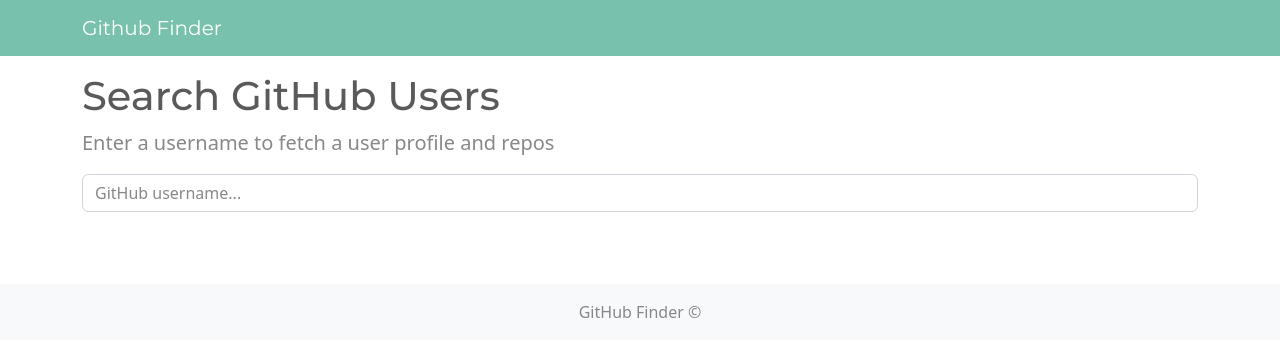
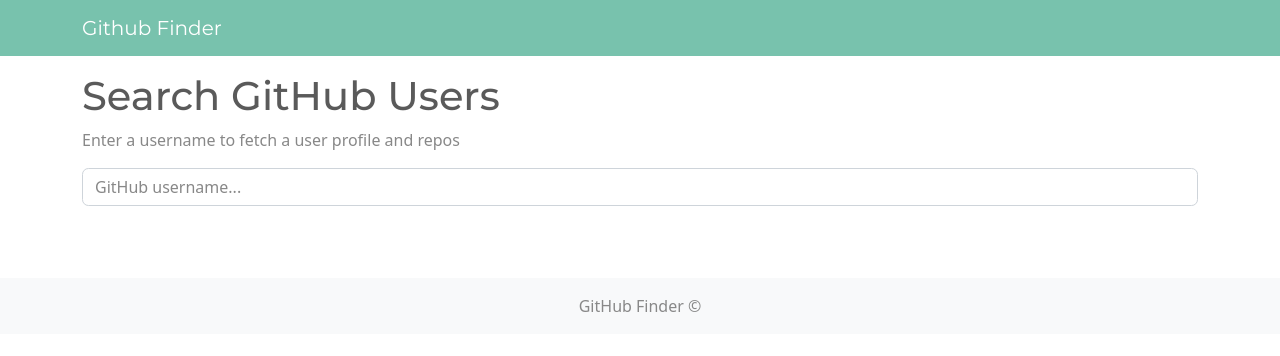
Before and after one commit to serahissomi/Github-Finder, a plain HTML site: page index.html in a window 1280 px wide. Drawn offline with nearby package versions, Linux system fonts and the light colour scheme.

Commit message:
changed p class name and deleted script lines

```diff
--- a/index.html
+++ b/index.html
@@ -14,7 +14,7 @@
     </nav>
     <div class="container searchContainer">
         <h1>Search GitHub Users</h1>
-        <p class="lead">Enter a username to fetch a user profile and repos</p>
+        <p class="text-body-secondary">Enter a username to fetch a user profile and repos</p>
         <input type="text" id="searchUser" class="form-control" placeholder="GitHub username...">
     </div>
     <br>
@@ -23,10 +23,6 @@
     <footer class="mt-5 p-3 text-center bg-light">
         GitHub Finder &copy;
     </footer>
-    <!-- <script src="app.js"></script>
-    <script src="ui.js"></script>
-    <script src="github.js"></script> -->
     <script src="script.js"></script>
-
 </body>
 </html>
```
